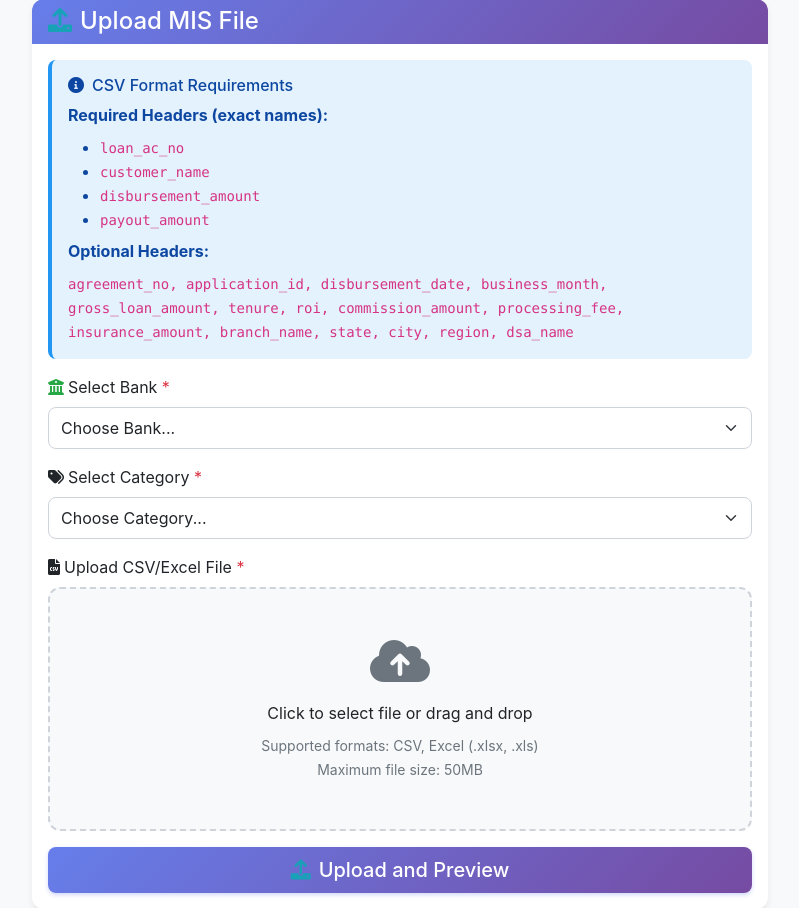
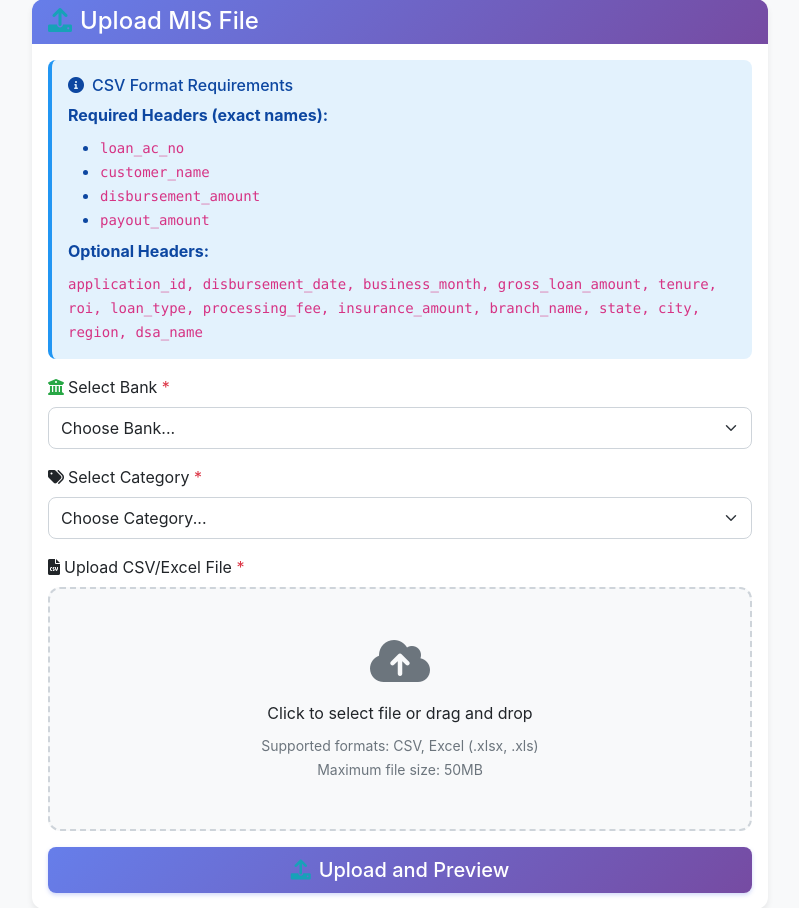
Before and after one commit to saquelainwf/asdf, a Flask app: page /upload in a window 1280 px wide. Shown: the part 87-995 px from the top of the page, without its empty margins (240-1039 px from the left). Run offline with Flask 3, Linux system fonts and the light colour scheme; data that the repository does not hold is empty; some libraries are stand-ins or nearby versions.

Commit message:
added loan_type, removed: aggreement, commission

```diff
--- a/app.py
+++ b/app.py
@@ -226,7 +226,7 @@ def submit_data(session_id):
         updated_data = {}
         for key, value in request.form.items():
             if key.startswith('customer_name_') or key.startswith('payout_amount_') or \
-               key.startswith('commission_amount_') or key.startswith('dsa_name_'):
+            key.startswith('processing_fee_') or key.startswith('insurance_amount_') or key.startswith('dsa_name_'):
                 field_name, row_index = key.rsplit('_', 1)
                 row_index = int(row_index)
                 if row_index not in updated_data:
@@ -251,11 +251,16 @@ def submit_data(session_id):
                                 row_data['payout_amount'] = float(value) if value else row_data['payout_amount']
                             except (ValueError, TypeError):
                                 pass  # Keep original value if conversion fails
-                        elif field == 'commission_amount':
+                        elif field == 'processing_fee':
                             try:
-                                row_data['commission_amount'] = float(value) if value else row_data['commission_amount']
+                                row_data['processing_fee'] = float(value) if value else row_data['processing_fee']
                             except (ValueError, TypeError):
-                                pass  # Keep original value if conversion fails
+                                pass
+                        elif field == 'insurance_amount':
+                            try:
+                                row_data['insurance_amount'] = float(value) if value else row_data['insurance_amount']
+                            except (ValueError, TypeError):
+                                pass
                         elif field == 'dsa_name':
                             row_data['dsa_name'] = value if value else row_data['dsa_name']
 
@@ -277,19 +282,23 @@ def submit_data(session_id):
                 # Insert row with updated values
                 cursor.execute("""
                     INSERT INTO mis_data (
-                        bank_id, bank_name, category_id, loan_ac_no, agreement_no,
-                        application_id, customer_name, disbursement_date, disbursement_amount,
-                        gross_loan_amount, tenure, roi, payout_amount, commission_amount,
-                        branch_name, state, city, region, dsa_name, created_by
-                    ) VALUES (%s, %s, %s, %s, %s, %s, %s, %s, %s, %s, %s, %s, %s, %s, %s, %s, %s, %s, %s, %s)
+                        bank_id, bank_name, category_id, loan_ac_no, application_id,
+                        customer_name, disbursement_date, business_month, disbursement_amount,
+                        gross_loan_amount, tenure, roi, loan_type, payout_amount,
+                        processing_fee, insurance_amount, branch_name, state, city,
+                        region, dsa_name, created_by
+                    ) VALUES (%s, %s, %s, %s, %s, %s, %s, %s, %s, %s, %s, %s, %s, %s, %s, %s, %s, %s, %s, %s, %s, %s)
                 """, (
                     upload_session['bank_id'], bank['bank_name'], upload_session['category_id'],
-                    row_data['loan_ac_no'], row_data.get('agreement_no'), row_data.get('application_id'),
-                    row_data['customer_name'], disbursement_date, row_data['disbursement_amount'],
-                    row_data.get('gross_loan_amount'), row_data.get('tenure'), row_data.get('roi'),
-                    row_data['payout_amount'], row_data.get('commission_amount'),
-                    row_data.get('branch_name'), row_data.get('state'), row_data.get('city'),
-                    row_data.get('region'), row_data.get('dsa_name'), 1  # Admin user ID
+                    row_data['loan_ac_no'], row_data.get('application_id'),
+                    row_data['customer_name'], disbursement_date,
+                    parse_date(row_data.get('business_month')) if row_data.get('business_month') else None,
+                    row_data['disbursement_amount'], row_data.get('gross_loan_amount'),
+                    row_data.get('tenure'), row_data.get('roi'), row_data.get('loan_type'),
+                    row_data['payout_amount'], row_data.get('processing_fee'),
+                    row_data.get('insurance_amount'), row_data.get('branch_name'),
+                    row_data.get('state'), row_data.get('city'), row_data.get('region'),
+                    row_data.get('dsa_name'), 1
                 ))
 
                 inserted_count += 1
--- a/services/csv_parser.py
+++ b/services/csv_parser.py
@@ -40,14 +40,13 @@ def parse_csv_file(filepath):
             row_data['payout_amount'] = clean_numeric_value(row.get('payout_amount'))
 
             # Optional fields
-            row_data['agreement_no'] = str(row.get('agreement_no', '')).strip() if pd.notna(row.get('agreement_no')) else None
             row_data['application_id'] = str(row.get('application_id', '')).strip() if pd.notna(row.get('application_id')) else None
             row_data['disbursement_date'] = parse_date(row.get('disbursement_date'))
             row_data['business_month'] = parse_date(row.get('business_month'))
             row_data['gross_loan_amount'] = clean_numeric_value(row.get('gross_loan_amount'))
             row_data['tenure'] = clean_numeric_value(row.get('tenure'))
             row_data['roi'] = clean_numeric_value(row.get('roi'))
-            row_data['commission_amount'] = clean_numeric_value(row.get('commission_amount'))
+            row_data['loan_type'] = str(row.get('loan_type', '')).strip() if pd.notna(row.get('loan_type')) else None
             row_data['processing_fee'] = clean_numeric_value(row.get('processing_fee'))
             row_data['insurance_amount'] = clean_numeric_value(row.get('insurance_amount'))
             row_data['branch_name'] = str(row.get('branch_name', '')).strip() if pd.notna(row.get('branch_name')) else None
--- a/templates/dashboard.html
+++ b/templates/dashboard.html
@@ -179,7 +179,7 @@
 <script>
 function downloadSample() {
     // Create sample CSV content
-    const csvContent = `loan_ac_no,customer_name,disbursement_amount,payout_amount,agreement_no,disbursement_date,commission_amount,branch_name,state,region,dsa_name
+    const csvContent = `loan_ac_no,customer_name,disbursement_amount,payout_amount,disbursement_date,branch_name,state,region,dsa_name
 SAMPLE001,John Doe,500000,15000,AGR001,2025-04-01,20000,Mumbai Branch,Maharashtra,West,DSA Sample 1
 SAMPLE002,Jane Smith,750000,22500,AGR002,2025-04-02,25000,Delhi Branch,Delhi,North,DSA Sample 2
 SAMPLE003,Robert Johnson,300000,9000,AGR003,2025-04-03,12000,Bangalore Branch,Karnataka,South,DSA Sample 3`;
--- a/utils/helpers.py
+++ b/utils/helpers.py
@@ -11,14 +11,13 @@ REQUIRED_HEADERS = [
 ]
 
 OPTIONAL_HEADERS = [
-    'agreement_no',
     'application_id',
     'disbursement_date',
     'business_month',
     'gross_loan_amount',
     'tenure',
     'roi',
-    'commission_amount',
+    'loan_type',
     'processing_fee',
     'insurance_amount',
     'branch_name',
```
Also changed, not shown: templates/preview.html (+12 -17 lines).
